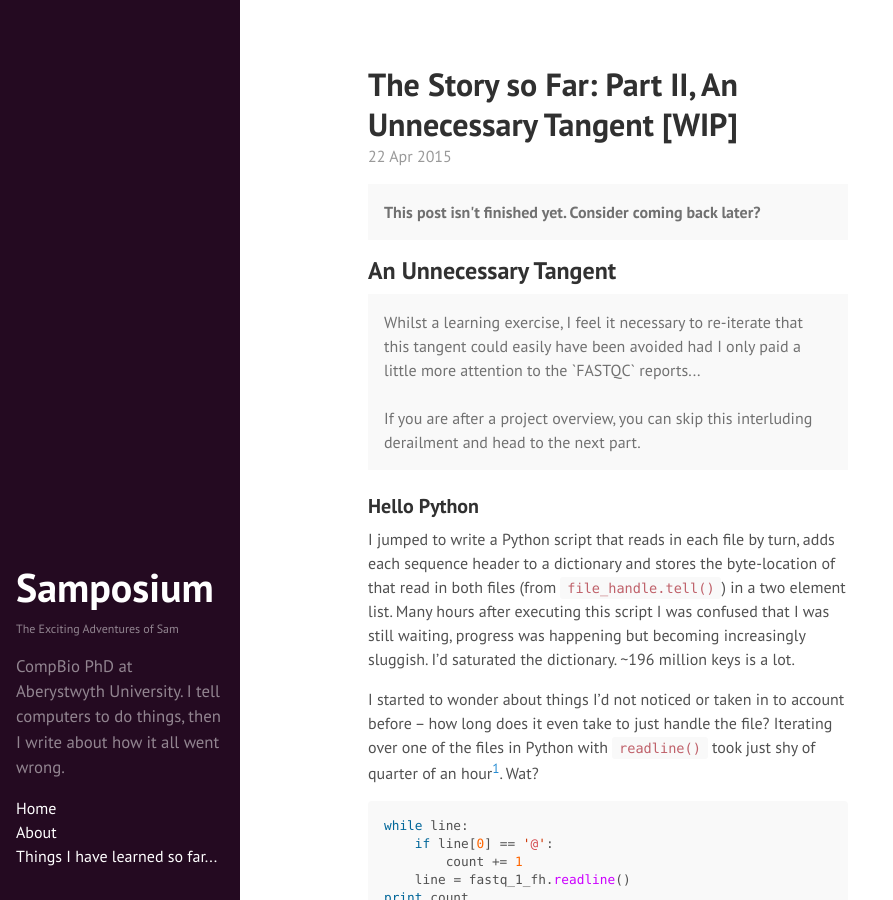
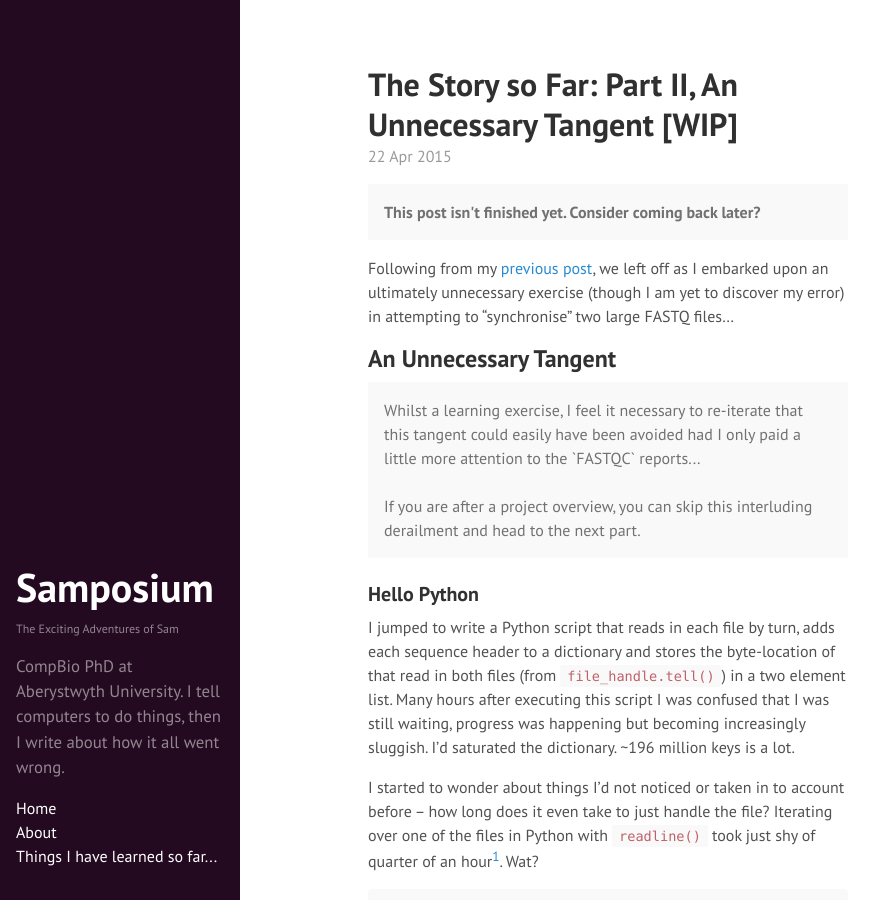
Before and after one commit to SamStudio8/samstudio8.github.io.off, a Jekyll site: the page built from _posts/2015-04-22-the-story-so-far-p2.md, in a window 1280 px wide and 900 px high. Shown: the whole window, without its empty margins (0-893 px from the left). Built offline with Jekyll 4.4.1, drawn with Linux system fonts in a browser that asks for light colours; Markdown is read by kramdown in place of the engine named in the settings.

Commit message:
Prev post

```diff
--- a/_posts/2015-04-22-the-story-so-far-p2.md
+++ b/_posts/2015-04-22-the-story-so-far-p2.md
@@ -4,6 +4,9 @@ title: "The Story so Far: Part II, An Unnecessary Tangent [WIP]"
 ---
 
 <p class="message"><b>This post isn't finished yet. Consider coming back later?</b></p>
+
+Following from my [previous post]({{ post.prev }}), we left off as I embarked upon an ultimately unnecessary
+exercise (though I am yet to discover my error) in attempting to "synchronise" two large FASTQ files...
 
 ## An Unnecessary Tangent
 <p class="message">Whilst a learning exercise, I feel it necessary to re-iterate that this tangent could easily have been avoided had I only paid a little more attention to the `FASTQC` reports...<br /><br />
```
